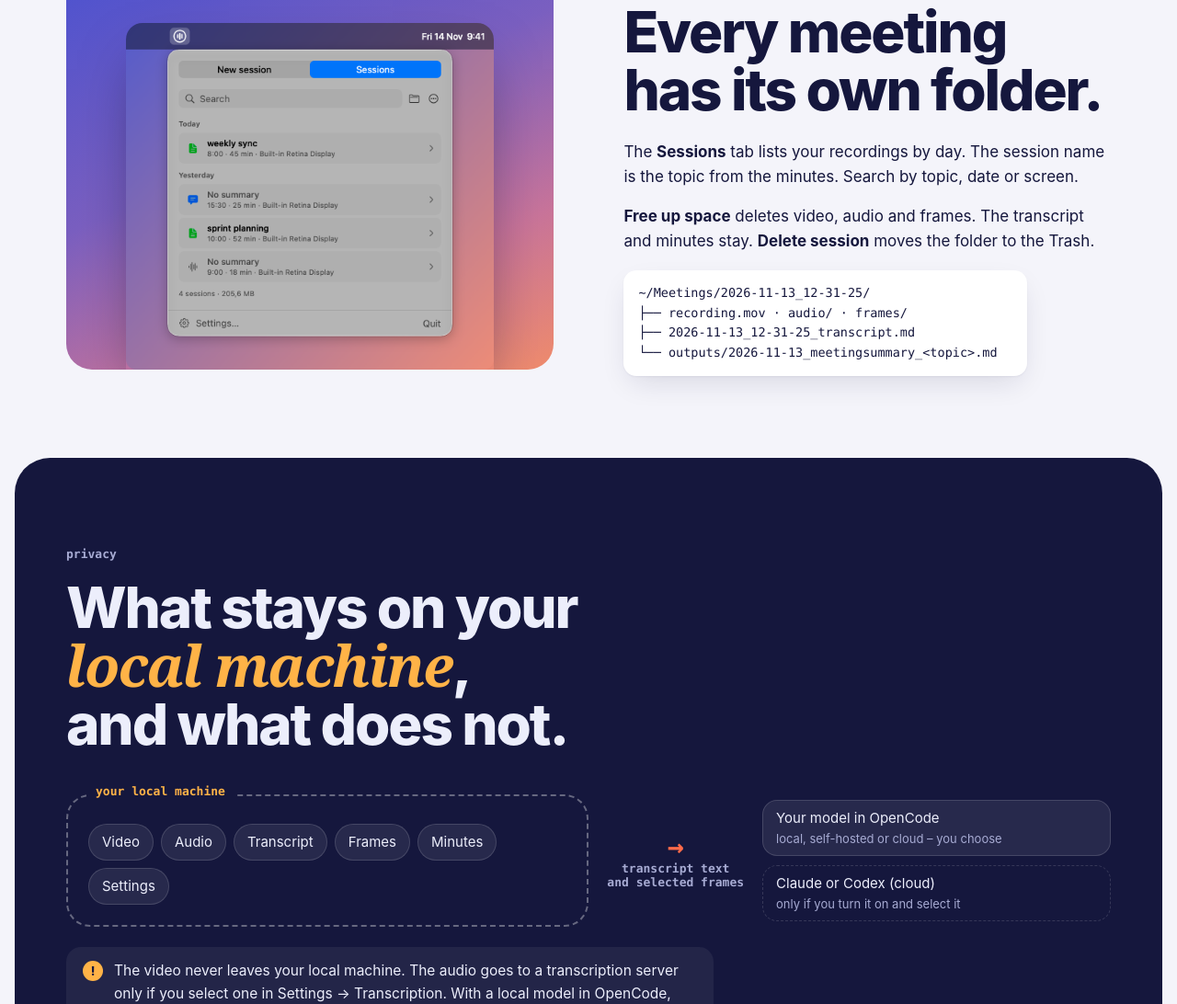
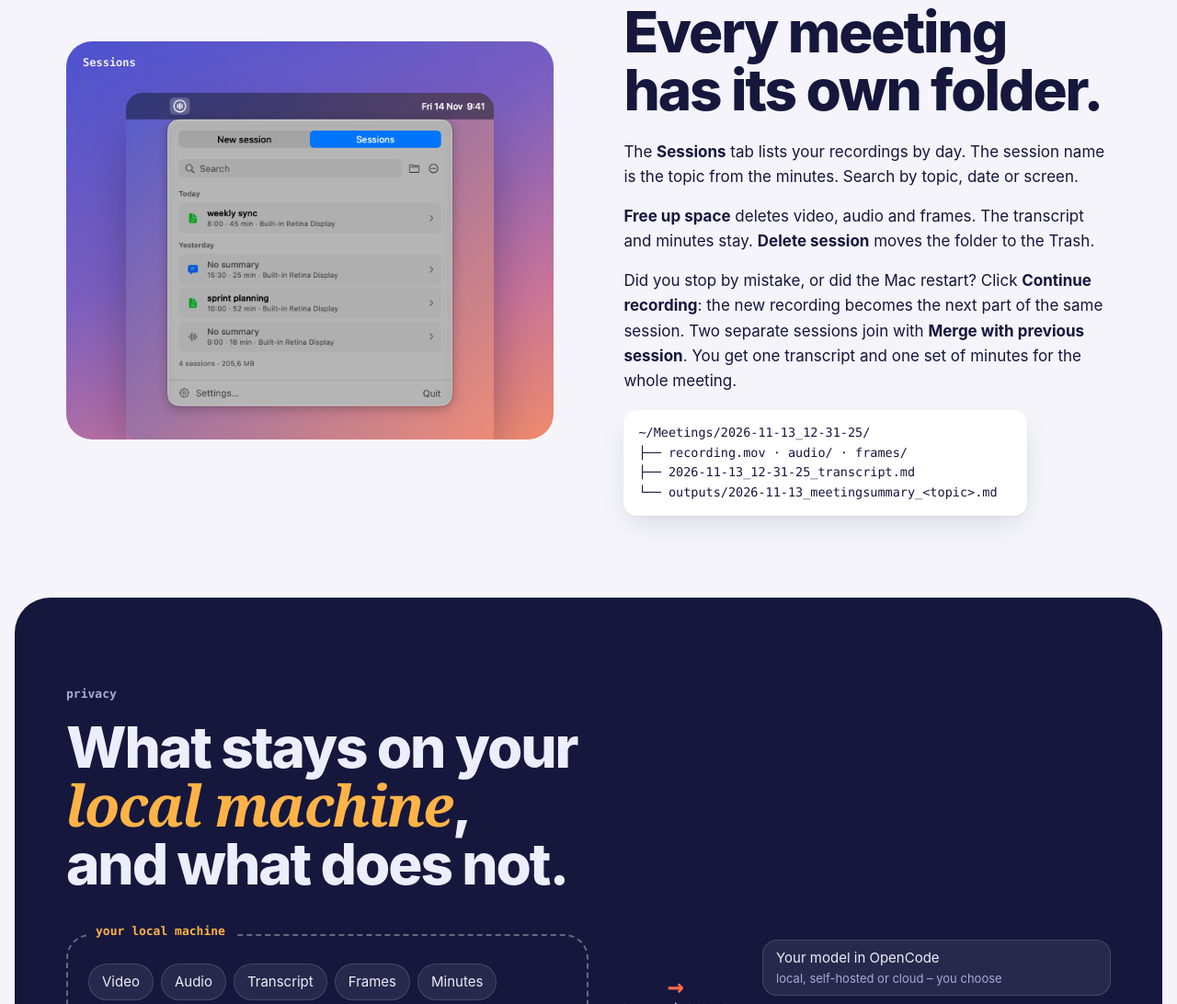
Before and after one commit to softverse-space/minutes, a plain HTML site: page apps/site/index.html in a window 1280 px wide. Shown: the part 3299-4391 px from the top of the page at 92% size. Drawn offline with Linux system fonts and the light colour scheme.

Commit message:
Document continue and merge in the wiki, the site and the changelog
Co-Authored-By: Claude Opus 5.5 <noreply@anthropic.com>

```diff
--- a/apps/site/index.html
+++ b/apps/site/index.html
@@ -457,6 +457,7 @@
         <h2 data-i18n="ses.title">Every meeting has its own folder.</h2>
         <p data-i18n="ses.p1">The <b>Sessions</b> tab lists your recordings by day. The session name is the topic from the minutes. Search by topic, date or screen.</p>
         <p data-i18n="ses.p2"><b>Free up space</b> deletes video, audio and frames. The transcript and minutes stay. <b>Delete session</b> moves the folder to the Trash.</p>
+        <p data-i18n="ses.p3">Did you stop by mistake, or did the Mac restart? Click <b>Continue recording</b>: the new recording becomes the next part of the same session. Two separate sessions join with <b>Merge with previous session</b>. You get one transcript and one set of minutes for the whole meeting.</p>
 <pre>~/Meetings/2026-11-13_12-31-25/
 ├── recording.mov · audio/ · frames/
 ├── 2026-11-13_12-31-25_transcript.md
@@ -803,6 +804,7 @@
     'ses.title': 'Každé stretnutie má svoj priečinok.',
     'ses.p1': 'Záložka <b>Sessions</b> ukazuje nahrávky podľa dní. Názov session je téma zo zápisu. Hľadajte podľa témy, dátumu alebo obrazovky.',
     'ses.p2': '<b>Free up space</b> zmaže video, zvuk a snímky. Prepis a zápisy zostanú. <b>Delete session</b> presunie priečinok do Koša.',
+    'ses.p3': 'Zastavili ste nahrávanie omylom, alebo sa Mac reštartoval? Kliknite na <b>Continue recording</b>: nová nahrávka bude ďalšou časťou tej istej session. Dve samostatné sessions spojíte cez <b>Merge with previous session</b>. Pre celé stretnutie dostanete jeden prepis a jeden zápis.',
     'alt.sessions': 'Záložka Sessions so zoznamom nahrávok a vyhľadávaním',
     'pr.stamp': 'súkromie',
     'pr.title': 'Čo zostane na vašom <em>lokálnom počítači</em> a čo nie.',
```
Also changed, not shown: 8 other files.
